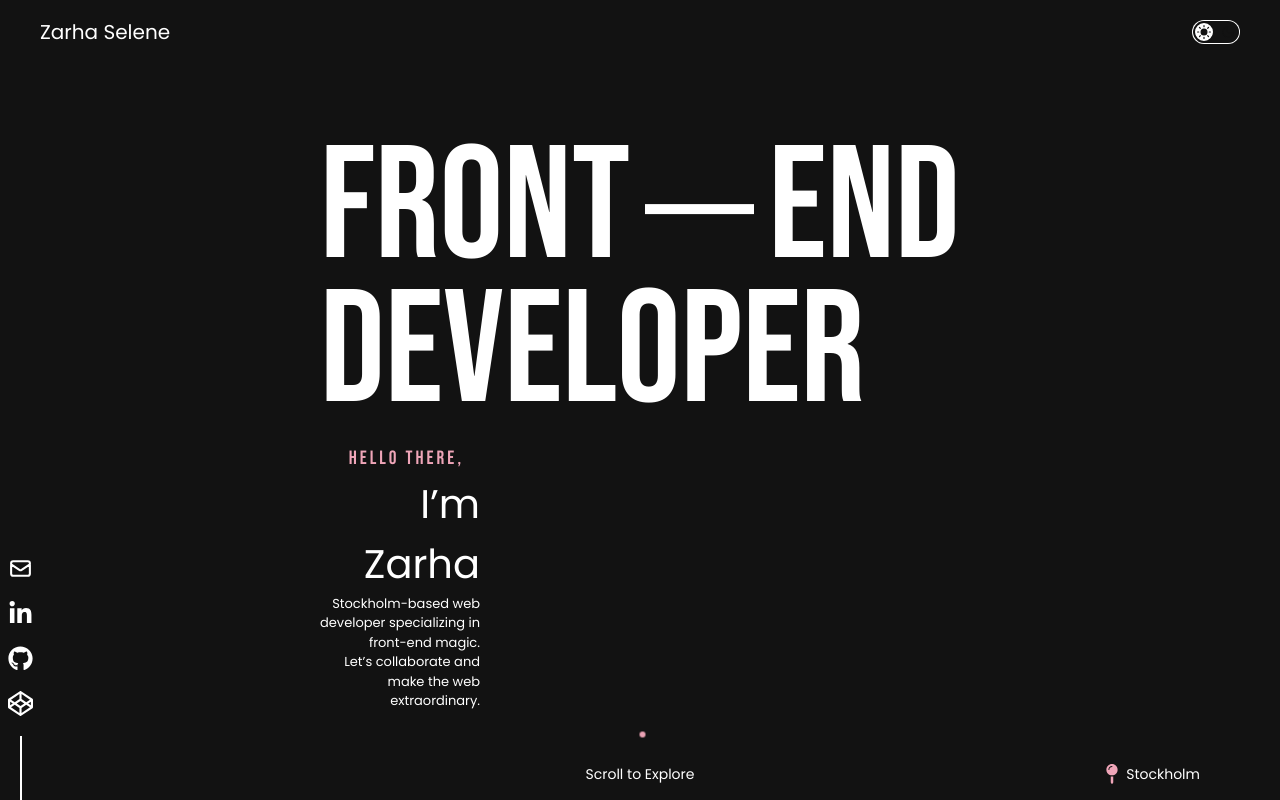
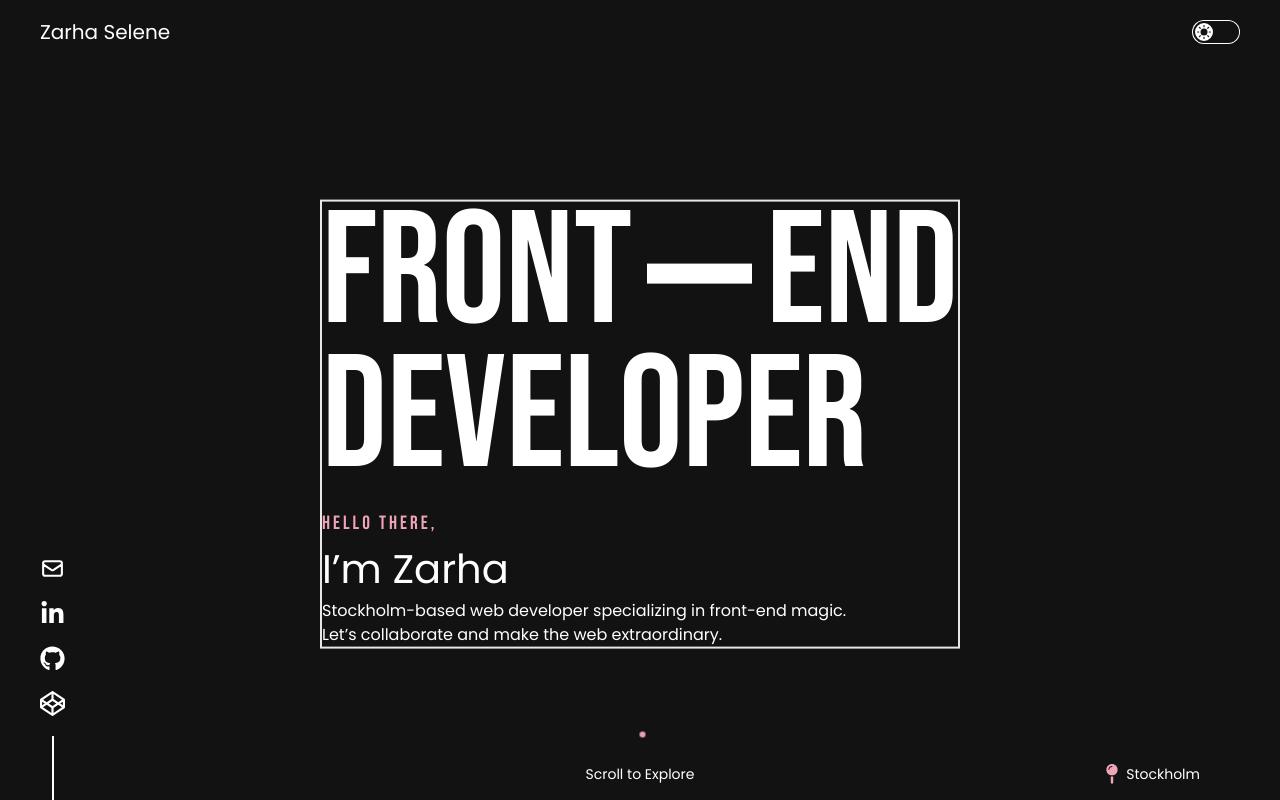
Before and after one commit to zarhaselene/portfolio, a Next.js app: page / in a window 1280 px wide. Built offline with nearby package versions, Linux system fonts and the light colour scheme.

Commit message:
Refine responsive styles in Hero and Socials components, and adjust global padding in CSS

```diff
--- a/src/app/components/Socials.jsx
+++ b/src/app/components/Socials.jsx
@@ -20,7 +20,7 @@ const SocialLinks = [
 
 const Socials = () => {
   return (
-    <div className="hidden sm:block fixed bottom-0 left-2 z-10">
+    <div className="hidden sm:block fixed bottom-0 left-2 md:left-auto z-10">
       <div className="flex flex-col items-center space-y-5">
         {SocialLinks.map((link, index) => (
           <SocialIcon key={index} {...link} />
--- a/src/app/layout/Hero.jsx
+++ b/src/app/layout/Hero.jsx
@@ -29,7 +29,7 @@ const Hero = () => {
   }, []);
 
   const letterClass =
-    "font-header text-[4rem] md:text-[6rem] lg:text-[10rem] xl:text-[15rem] leading-[90%] transition-all duration-300 hover:text-secondary hover:text-shadow-custom";
+    "font-header text-[4rem] sm:text-[6rem] lg:text-[10rem] leading-[90%] transition-all duration-300 hover:text-secondary hover:text-shadow-custom";
 
   // Function to handle mouse enter event on a letter
   const handleMouseEnter = (letter) => {
@@ -53,15 +53,15 @@ const Hero = () => {
 
   return (
     <div className="h-[90vh] w-full relative overflow-hidden ">
-      <div className="max-w-[1300px] w-full absolute left-1/2 top-1/2 transform -translate-x-1/2 -translate-y-1/2 xl:max-w-[800px] lg:max-w-[640px] md:max-w-[480px]">
+      <div className="max-w-[1300px] w-full absolute left-1/2 top-1/2 transform -translate-x-1/2 -translate-y-1/2 xl:max-w-[800px] lg:max-w-[640px] sm:max-w-[480px] border-2">
         {/* "Front-End" Section */}
         <div className="topHeading flex items-center justify-center">
           {/* Front Word */}
           {renderLetters("Front", letterClass)}
           {/* Line - Dynamic width  */}
           <span
-            className="block w-full bg-base-content !h-[10px]
-            mx-[10px] !min-w-[20px] md:h-[15px] md:mx-[15px] lg:h-[35px] !lg:mx-[50px]"
+            className="block w-full bg-base-content h-[10px]
+            mx-[10px] !min-w-[20px] sm:h-[15px] sm:mx-[15px] lg:h-[20px] !lg:mx-[50px]"
             style={{ minWidth: `${lineWidth}px` }}
           ></span>
 
@@ -71,12 +71,12 @@ const Hero = () => {
         {/* Developer Section */}
         <div className="heading flex flex-col lg:items-start xl:flex-row xl:items-center xl:justify-between">
           <div>{renderLetters("Developer", letterClass)}</div>
-          <div className="mt-5 w-[100%] max-w-[100%] sm:text-[13px] lg:mt-5 lg:w-1/4 lg:text-right xl:w-full xl:text-left xl:items-start text-left">
-            <h3 className="tracking-[3px] text-[1.2rem] font-light text-secondary hover:animate-jello w-36">
+          <div className="mt-5 w-[100%] max-w-[100%] lg:mt-5 xl:w-1/4 xl:text-right lg:text-left xl:items-start text-left">
+            <h3 className="tracking-[3px] text-[1.2rem] font-light text-secondary hover:animate-jello w-36 lg:w-auto">
               Hello there,
             </h3>
             <p className="text-[2.5rem]">I&rsquo;m Zarha</p>
-            <p className="text-[13px]">
+            <p className="text-[1rem]">
               Stockholm-based web developer specializing in front-end magic.
               <br />
               Let&rsquo;s collaborate and make the web extraordinary.
--- a/src/app/styles/globals.css
+++ b/src/app/styles/globals.css
@@ -3,7 +3,7 @@
 @tailwind utilities;
 
 body {
-  @apply bg-base-100 text-base-content px-4 sm:px-10 xl:px-32 xxxl:px-52;
+  @apply bg-base-100 text-base-content px-4 sm:px-10 xl:px-20 xxxl:px-36;
   font-family: var(--font-poppins), sans-serif;
   cursor: default;
 }
```
